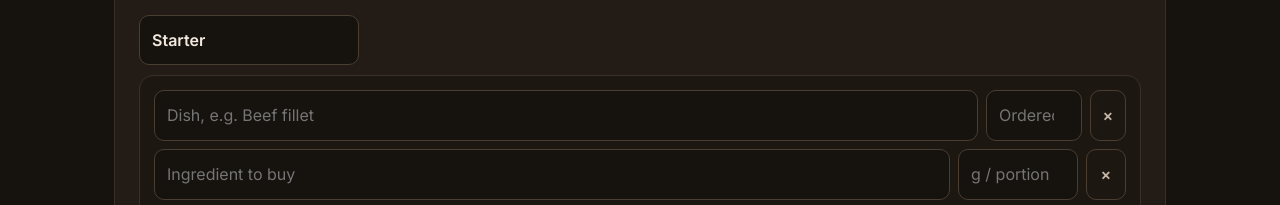
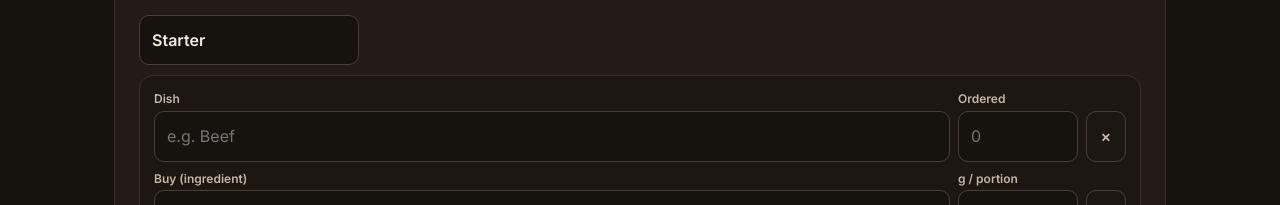
Before and after one commit to agristilks-ai/sooloo-ai, a plain HTML site: page public/party/index.html in a window 1280 px wide. Shown: the part 589-794 px from the top of the page. Drawn offline with nearby package versions, Linux system fonts and the light colour scheme; a web font is replaced by a local one.

Commit message:
Party calculator: field labels and aligned columns
Co-Authored-By: Claude Opus 5.5 <noreply@anthropic.com>
Claude-Session: https://claude.ai/code/session_01L7bP6yBiGyC1x4zWzJZd2M

```diff
--- a/public/party/index.html
+++ b/public/party/index.html
@@ -51,6 +51,7 @@ td.big{font:800 22px 'Barlow Condensed',sans-serif}
 html,body{overflow-x:hidden}
 .table-wrap{overflow-x:auto;-webkit-overflow-scrolling:touch}
 .ing input{min-width:0}
+.lbl{margin-bottom:2px}.lbl span{font-size:12px;color:var(--muted);font-weight:600}
 @media (max-width:560px){main{padding:8px 14px 60px}.step{padding:18px 14px}.dish{padding:12px}.ing{grid-template-columns:minmax(0,1fr) 82px 36px}th,td{padding:8px 4px;font-size:14px}td.big{font-size:19px}textarea{font-size:12px}}
 footer{max-width:1100px;margin:0 auto;padding:30px 24px;color:#a89a8a;font-size:14px;display:flex;justify-content:space-between;gap:16px;flex-wrap:wrap}
 @media print{
@@ -191,15 +192,17 @@ function render(){
     head.append(cn,st);sec.append(head);
     course.dishes.forEach((d,di)=>{
       const card=el('div',{class:'dish'});
-      const top=el('div',{class:'ing',style:'grid-template-columns:minmax(0,1fr) 96px 36px'});
-      const dn=el('input',{type:'text',value:d.name,placeholder:'Dish, e.g. Beef fillet','aria-label':'Dish name'});dn.addEventListener('input',()=>{d.name=dn.value;});
-      const dc=el('input',{type:'number',min:'0',step:'1',inputmode:'numeric',value:d.count===''?'':String(d.count),placeholder:'Ordered','aria-label':'How many ordered '+(d.name||'this dish')});dc.addEventListener('input',()=>{d.count=dc.value===''?'':Number(dc.value);updateStatus();});
+      const l1=el('div',{class:'ing lbl'});l1.append(el('span',{},'Dish'),el('span',{},'Ordered'),el('span'));card.append(l1);
+      const top=el('div',{class:'ing'});
+      const dn=el('input',{type:'text',value:d.name,placeholder:'e.g. Beef','aria-label':'Dish name'});dn.addEventListener('input',()=>{d.name=dn.value;});
+      const dc=el('input',{type:'number',min:'0',step:'1',inputmode:'numeric',value:d.count===''?'':String(d.count),placeholder:'0','aria-label':'How many ordered '+(d.name||'this dish')});dc.addEventListener('input',()=>{d.count=dc.value===''?'':Number(dc.value);updateStatus();});
       const rm=el('button',{type:'button','aria-label':'Remove dish'},'×');rm.addEventListener('click',()=>{course.dishes.splice(di,1);if(!course.dishes.length)course.dishes.push(blankDish());render();});
       top.append(dn,dc,rm);card.append(top);
+      const l2=el('div',{class:'ing lbl',style:'margin-top:6px'});l2.append(el('span',{},'Buy (ingredient)'),el('span',{},'g / portion'),el('span'));card.append(l2);
       d.items.forEach((it,ii)=>{
         const row=el('div',{class:'ing'});
-        const nm=el('input',{type:'text',value:it.name,placeholder:'Ingredient to buy','aria-label':'Ingredient to buy for '+(d.name||'this dish')});nm.addEventListener('input',()=>{it.name=nm.value;});
-        const gr=el('input',{type:'number',min:'0',step:'1',inputmode:'numeric',value:it.grams===''?'':String(it.grams),placeholder:'g / portion','aria-label':'Grams per portion'});gr.addEventListener('input',()=>{it.grams=gr.value===''?'':Number(gr.value);});
+        const nm=el('input',{type:'text',value:it.name,placeholder:'e.g. Beef fillet','aria-label':'Ingredient to buy for '+(d.name||'this dish')});nm.addEventListener('input',()=>{it.name=nm.value;});
+        const gr=el('input',{type:'number',min:'0',step:'1',inputmode:'numeric',value:it.grams===''?'':String(it.grams),placeholder:'g','aria-label':'Grams per portion'});gr.addEventListener('input',()=>{it.grams=gr.value===''?'':Number(gr.value);});
         const rmi=el('button',{type:'button','aria-label':'Remove ingredient'},'×');rmi.addEventListener('click',()=>{d.items.splice(ii,1);if(!d.items.length)d.items.push({name:'',grams:''});render();});
         row.append(nm,gr,rmi);card.append(row);
       });
```
